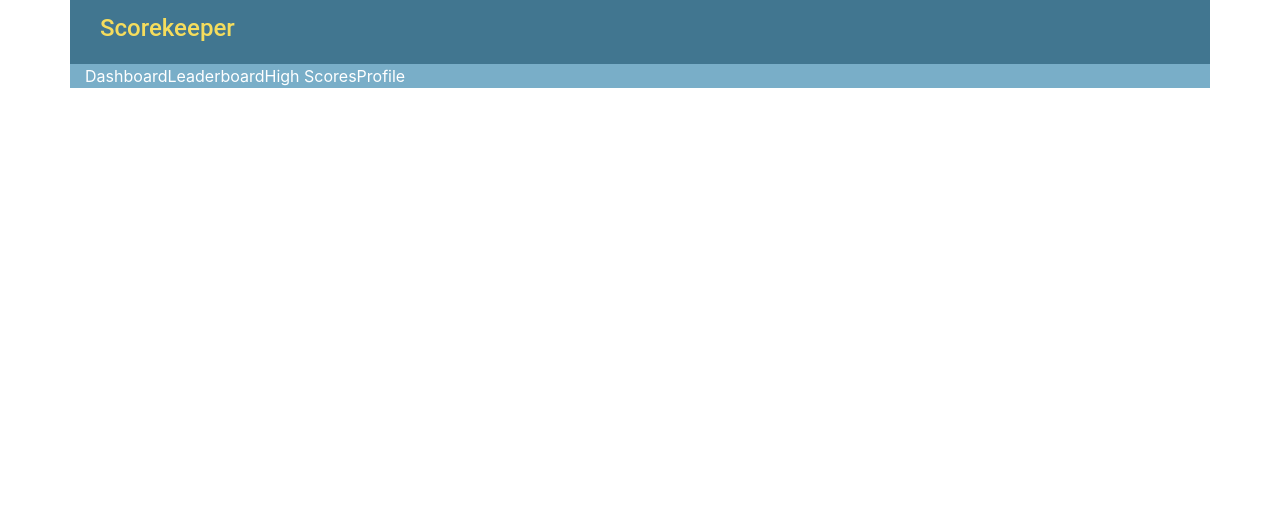
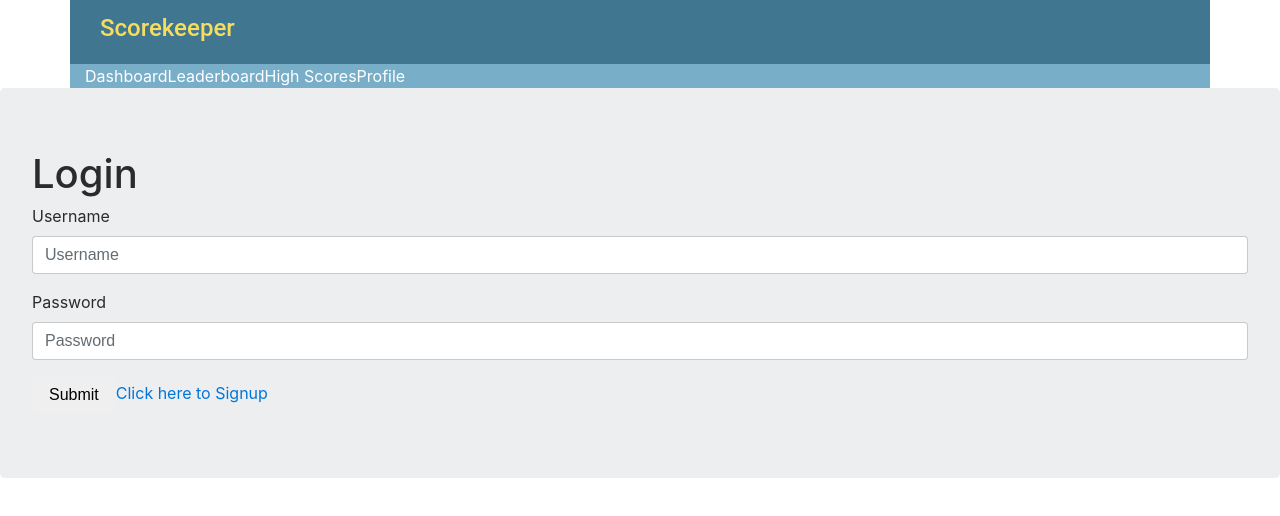
Before and after one commit to snorkpete/angular_2_scorekeeper, an Angular app: page /login in a window 1280 px wide. Before the commit this address led to /. Shown: the top 516 px of the page. Built offline with nearby package versions, Linux system fonts and the light colour scheme.

Commit message:
add authentication skeleton

```diff
--- a/src/app/app-routing.module.ts
+++ b/src/app/app-routing.module.ts
@@ -7,10 +7,12 @@ import { HighScoreComponent }   from './high_score/high-score.component';
 import { ProfileComponent }   from './profile/profile.component';
 import { BooksAndRunCreateComponent } from './books_and_run/books_and_run_create.component';
 import { BooksAndRunPlayComponent } from './books_and_run/books_and_run_play.component';
+import { AuthenticationComponent } from './authentication/authentication.component';
 
 
 const routes: Routes = [
   { path: '', redirectTo: '/dashboard', pathMatch: 'full' },
+  { path: 'login',  component: AuthenticationComponent },
   { path: 'dashboard',  component: DashboardComponent },
   { path: 'leaderboard',  component: LeaderboardComponent },
   { path: 'high_scores',  component: HighScoreComponent },
--- a/src/app/app.module.ts
+++ b/src/app/app.module.ts
@@ -12,9 +12,11 @@ import { LeaderboardComponent } from './leaderboard/leaderboard.component';
 import { ProfileComponent } from './profile/profile.component';
 import { BooksAndRunCreateComponent } from './books_and_run/books_and_run_create.component';
 import { BooksAndRunPlayComponent } from './books_and_run/books_and_run_play.component';
+import { AuthenticationComponent } from './authentication/authentication.component';
 import { StatisticsService } from './leaderboard.service';
 import { FriendService } from './friend.service';
 import { BooksAndRunService } from './books_and_run.service';
+import { AuthenticationService } from './authentication.service';
 import { SearchPipe } from "./search.pipe";
 import { SpinnerComponent } from './spinner/spinner.component';
 
@@ -29,6 +31,7 @@ import { SpinnerComponent } from './spinner/spinner.component';
     ProfileComponent,
     BooksAndRunCreateComponent,
     BooksAndRunPlayComponent,
+    AuthenticationComponent,
     SearchPipe,
     SpinnerComponent,
   ],
@@ -38,7 +41,7 @@ import { SpinnerComponent } from './spinner/spinner.component';
     HttpModule,
     AppRoutingModule,
   ],
-  providers: [ StatisticsService, FriendService, BooksAndRunService ],
+  providers: [ StatisticsService, FriendService, BooksAndRunService, AuthenticationService ],
   bootstrap: [AppComponent]
 })
 export class AppModule { }
--- /dev/null
+++ b/src/app/authentication.service.ts
@@ -0,0 +1,33 @@
+import { Injectable } from '@angular/core';
+import { Headers, Http } from '@angular/http';
+
+import 'rxjs/add/operator/toPromise';
+import 'rxjs/add/operator/map'; //REMOVE THIS
+
+
+
+@Injectable()
+export class AuthenticationService {
+    private headers = new Headers({'Content-Type': 'application/json'});
+
+    constructor(private http: Http) { }
+
+
+    getToken(user) {
+        return this.http.get('localhost:8000/api/auth/token/')
+            .map(
+                res => res.json().friends,
+            )
+    }
+
+
+    private handleError(error: any): Promise<any> {
+        console.error('An error occurred', error); // for demo purposes only
+        return Promise.reject(error.message || error);
+     }
+
+
+
+
+
+}
--- /dev/null
+++ b/src/app/authentication/authentication.component.html
@@ -0,0 +1,15 @@
+<div class="login jumbotron center-block">
+   <h1>Login</h1>
+   <form role="form" (submit)="login($event, username.value, password.value)">
+   <div class="form-group">
+     <label for="username">Username</label>
+     <input type="text" #username class="form-control" id="username" placeholder="Username">
+   </div>
+   <div class="form-group">
+     <label for="password">Password</label>
+     <input type="password" #password class="form-control" id="password" placeholder="Password">
+   </div>
+   <button type="submit" class="btn btn-default">Submit</button>
+     <a [routerLink]="['/signup']">Click here to Signup</a>
+ </form>
+ </div>
--- /dev/null
+++ b/src/app/authentication/authentication.component.ts
@@ -0,0 +1,87 @@
+import { Component } from '@angular/core';
+import { Router } from '@angular/router';
+import { Headers, Http } from '@angular/http';
+
+import { AuthenticationService } from '../authentication.service';
+
+
+@Component({
+  moduleId: module.id,
+  selector: 'authentication',
+  templateUrl: './authentication.component.html',
+  styleUrls: ['./authentication.component.css'],
+})
+
+
+export class AuthenticationComponent{
+  constructor(public http: Http) { }
+
+
+  user = {};
+
+
+  login(event, username, password) {
+      event.preventDefault();
+
+      var creds = {
+          username: username,
+          password: password
+      }
+
+      var contentHeaders = new Headers();
+      contentHeaders.append('Content-Type', 'application/json');
+
+
+      this.http.post('http://localhost:8000/api/auth/token/', JSON.stringify(creds), {headers: contentHeaders})
+        .subscribe(
+            response => {
+                console.log(response.json());
+                localStorage.setItem('jwt_token', response.json().token);
+            },
+            error => {
+                alert(error.text());
+                console.log(error.text());
+            }
+        )
+  }
+
+
+
+
+
+}
+
+
+
+
+
+
+
+
+
+
+
+
+
+
+// login(event, username, password) {
+//       event.preventDefault();
+
+//       var creds = 'username=' + username + '&password=' + password;
+
+//       var contentHeaders = new Headers();
+//       contentHeaders.append('Content-Type', 'application/json');
+
+
+//       this.http.post('http://localhost:8000/api/auth/token/', creds, {headers: contentHeaders})
+//         .subscribe(
+//             response => {
+//                 console.log(response)
+//                 localStorage.setItem('id_token', response.json().id_token);
+//             },
+//             error => {
+//                 alert(error.text());
+//                 console.log(error.text());
+//             }
+//         )
+//   }
--- a/src/app/books_and_run.service.ts
+++ b/src/app/books_and_run.service.ts
@@ -110,6 +110,10 @@ export class BooksAndRunService {
         return game;
     }
 
+    incrementGamesPlayed() {
+
+    }
+
 
 }
 
--- a/src/app/friend.service.ts
+++ b/src/app/friend.service.ts
@@ -22,7 +22,7 @@ export class FriendService {
 
 
     getFriendList() {
-        return this.http.get('https://django-scorekeeper-api.herokuapp.com/api/users/friendlist/5/')
+        return this.http.get('https://django-scorekeeper-api.herokuapp.com/api/users/friendlist/7/')
             .map(
                 res => res.json().friends as FriendList[],
             )
```
Also changed, not shown: src/app/authentication/authentication.component.css (added).
